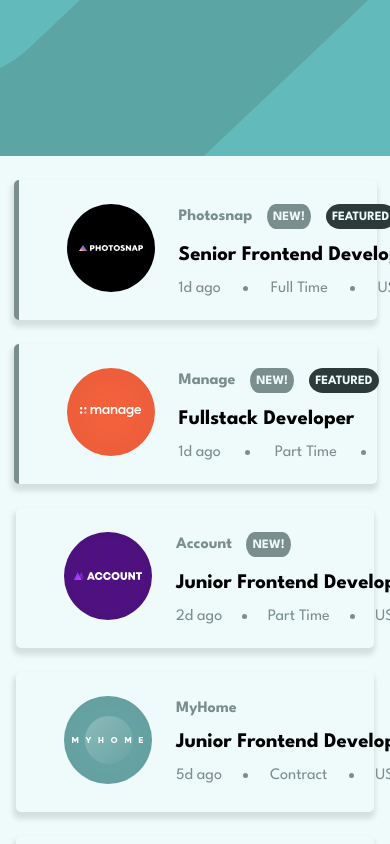
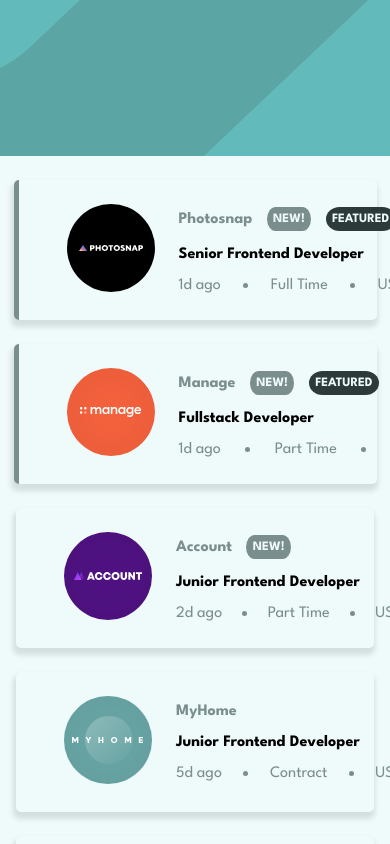
Before and after one commit to Sana-Shabeel/filter-job-listing-ts, a React (Create React App) app: page / in a window 390 px wide. Shown: the top 844 px of the page. Built offline with nearby package versions, Linux system fonts and the light colour scheme.

Commit message:
media query for 950px

```diff
--- a/src/components/JobList.css
+++ b/src/components/JobList.css
@@ -19,7 +19,6 @@
   align-items: center;
 }
 .tags {
-  width: 400px;
   height: 32px;
   display: flex;
   justify-content: flex-end;
@@ -72,3 +71,8 @@
   cursor: pointer;
   color: var(--dark-grayish-cyan);
 }
+@media only screen and (max-width: 950px) {
+  .position__name {
+    font-size: 1rem;
+  }
+}
```
